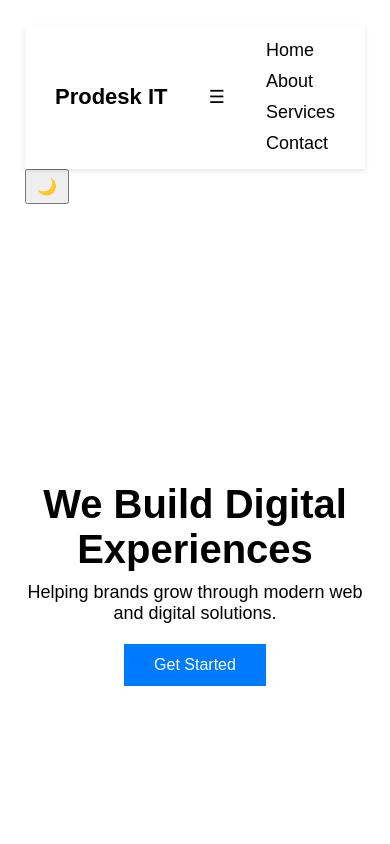
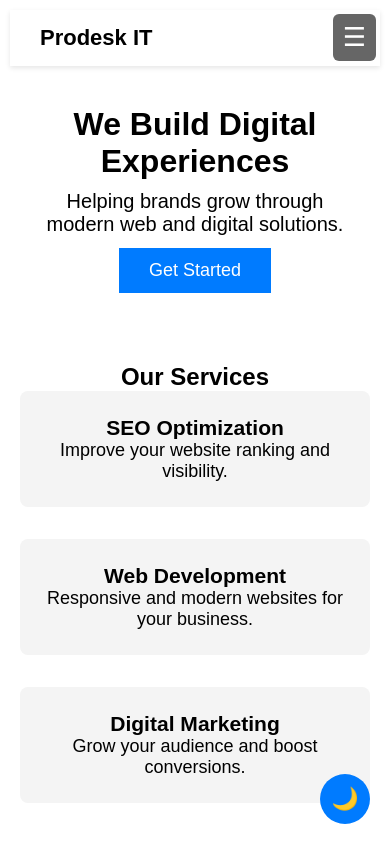
Before and after one commit to Gupta001/Prodesk-IT--week-1, a plain HTML site: page index.html in a window 390 px wide. Shown: the top 844 px of the page. Drawn offline with Linux system fonts and the light colour scheme.

Commit message:
Update global.css

```diff
--- a/global.css
+++ b/global.css
@@ -5,16 +5,14 @@
   font-family: Arial, sans-serif;
 }
 
-/* Light Mode */
 body {
   padding: 25px;
   background-color: white;
   color: black;
-  font-size: 18px;
+  font-size: 20px;
   transition: background-color 0.3s, color 0.3s;
 }
 
-/* Dark Mode */
 .dark-mode {
   background-color: black;
   color: white;
@@ -47,14 +45,29 @@ body {
 .nav-links a {
   text-decoration: none;
   color: inherit;
-  font-weight: 500;
 }
 
-/* Theme button */
-#themeToggle {
+/* Hamburger */
+.menu-toggle {
+  display: none;
+  font-size: 26px;
   cursor: pointer;
-  padding: 6px 10px;
-  font-size: 16px;
+}
+
+/* Dark Mode Button */
+.theme-btn {
+  position: fixed;
+  bottom: 20px;
+  right: 20px;
+  width: 50px;
+  height: 50px;
+  border-radius: 50%;
+  border: none;
+  font-size: 22px;
+  cursor: pointer;
+  background: #007bff;
+  color: white;
+  z-index: 999;
 }
 
 /* Hero */
@@ -68,29 +81,23 @@ body {
 }
 
 .hero h1 {
-  font-size: 40px;
-  margin-bottom: 10px;
+  font-size: 48px;
+  margin-bottom: 12px;
 }
 
 .hero p {
   max-width: 600px;
-  margin-bottom: 20px;
+  margin-bottom: 24px;
+  font-size: 20px;
 }
 
-/* Button hover */
 .btn {
   padding: 12px 30px;
   border: none;
   background: #007bff;
   color: white;
-  font-size: 16px;
   cursor: pointer;
-  transition: transform 0.3s, background 0.3s;
-}
-
-.btn:hover {
-  background: #0056b3;
-  transform: scale(1.05);
+  font-size: 18px;
 }
 
 /* Services */
@@ -103,7 +110,6 @@ body {
   display: flex;
   gap: 20px;
   justify-content: center;
-  margin-top: 30px;
   flex-wrap: wrap;
 }
 
@@ -112,38 +118,102 @@ body {
   padding: 25px;
   width: 250px;
   border-radius: 8px;
-  transition: transform 0.3s, box-shadow 0.3s;
+  font-size: 18px;
 }
 
-/* Card hover */
-.card:hover {
-  transform: translateY(-10px);
-  box-shadow: 0 10px 20px rgba(0,0,0,0.2);
+/* Dark mode cards */
+.dark-mode .card {
+  background: #1e1e1e;
+  color: white;
 }
 
-/* Footer */
 footer {
   padding: 20px;
   text-align: center;
   background: #f4f4f4;
 }
 
-/* Responsive */
+.dark-mode footer {
+  background: #1e1e1e;
+}
+
+/* 📱 Mobile */
 @media (max-width: 768px) {
+  body {
+    font-size: 16px;
+    padding: 10px;
+  }
+
+  .menu-toggle {
+    display: block;
+    position: fixed;
+    top: 14px;
+    right: 14px;
+    z-index: 1001;
+    font-size: 26px;
+    background: rgba(0,0,0,0.6);
+    color: white;
+    padding: 8px 10px;
+    border-radius: 6px;
+  }
+
   .nav-links {
+    display: none;
     flex-direction: column;
     gap: 10px;
+    margin-top: 60px;
+    position: fixed;
+    top: 54px;
+    right: 14px;
+    background: rgba(255,255,255,0.95);
+    padding: 12px;
+    border-radius: 8px;
+    width: calc(100% - 28px);
+    max-width: 320px;
+    box-shadow: 0 6px 18px rgba(0,0,0,0.12);
+    z-index: 1000;
+  }
+
+  .dark-mode .nav-links {
+    background: rgba(30,30,30,0.95);
+    color: white;
+  }
+
+  .nav-links a {
+    display: block;
+    padding: 8px 10px;
+  }
+
+  .nav-links.active {
+    display: flex;
+  }
+
+  /* Make hero height flexible on mobile to avoid large gaps */
+  .hero {
+    height: auto;
+    padding: 40px 10px;
+    align-items: center;
+  }
+
+  .hero h1 {
+    font-size: 32px;
+    margin-bottom: 10px;
+  }
+
+  .hero p {
+    max-width: 100%;
+    margin-bottom: 12px;
+    padding: 0 10px;
+  }
+
+  /* Reduce spacing for services section */
+  .services {
+    padding: 30px 10px;
+  }
+
+  .card {
+    width: 100%;
+    margin-bottom: 12px;
+    font-size: 18px;
   }
 }
-
-.dark-mode .card {
-  background-color: #1e1e1e;
-  color: white;
-  border: 1px solid #333;
-}
-
-/* Dark mode footer fix */
-.dark-mode footer {
-  background-color: #1e1e1e;
-  color: white;
-}
```
